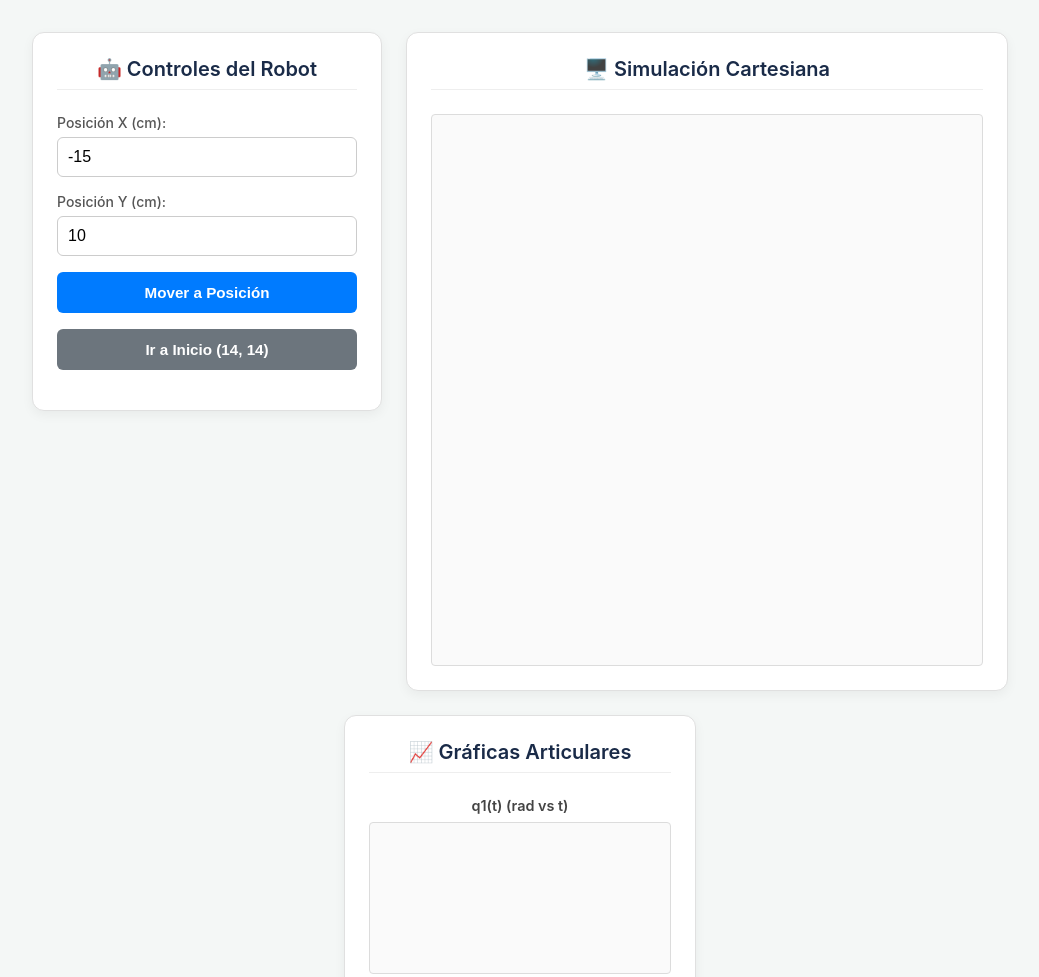
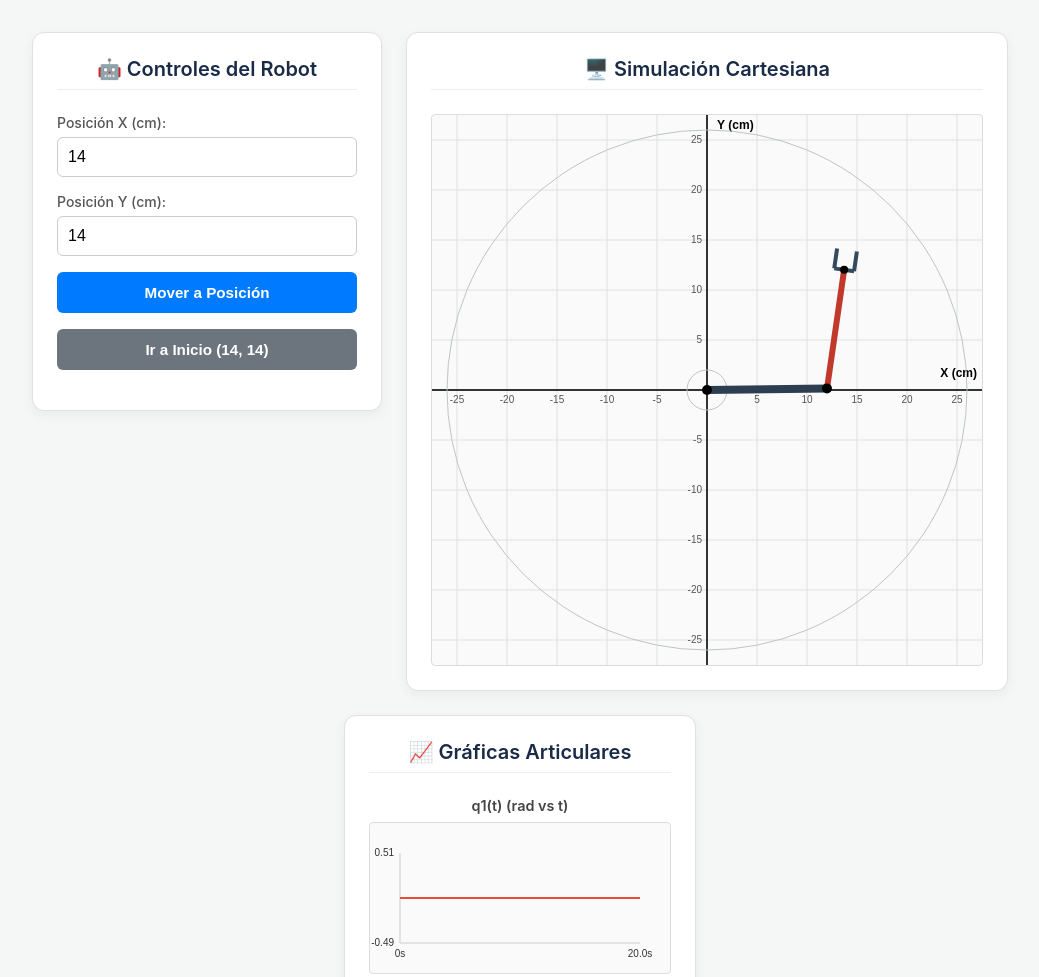
Before and after one commit to Frankx016/Robot-DGDL, a plain HTML site: page index.html in a window 1280 px wide. Shown: the top 977 px of the page, without its empty margins (120-1159 px from the left). Drawn offline with Linux system fonts and the light colour scheme.

Commit message:
Update index.html

```diff
--- a/index.html
+++ b/index.html
@@ -5,7 +5,7 @@
     <title>Simulador Robot 2 GDL - Estilo Mejorado</title>
     <style>
         /* =================================================================== */
-        /* ESTILOS CSS                                          */
+        /*  ESTILOS CSS                                                        */
         /* =================================================================== */
 
         /* --- Fuentes Globales y Fondo --- */
@@ -170,22 +170,19 @@
             const d = Math.sqrt(x * x + y * y);
             return d >= this.R_min && d <= this.R_max;
         }
-
         inverseKinematics(x, y) {
             if (!this.isInWorkspace(x, y)) return null;
             let cos_q2 = (x * x + y * y - this.L1 * this.L1 - this.L2 * this.L2) / (2 * this.L1 * this.L2);
             cos_q2 = Math.max(-1.0, Math.min(1.0, cos_q2));
-
+            const q2 = Math.acos(cos_q2);
             const q1 = Math.atan2(y, x) - Math.atan2(this.L2 * Math.sin(q2), this.L1 + this.L2 * Math.cos(q2));
             return [q1, q2];
         }
-
         _calculatePolyCoeffs(p_i, p_f) {
             if (this.T <= 0) return [p_i, 0, 0, 0, 0, 0];
             const d = p_f - p_i;
             return [p_i, 0, 0, (10 * d) / this.T**3, -(15 * d) / this.T**4, (6 * d) / this.T**5];
         }
-
         generateTrajectory(xf, yf, num_points = 100) {
             if (!this.isInWorkspace(xf, yf)) return null;
             const coeffs_x = this._calculatePolyCoeffs(this.xi, xf);
@@ -228,7 +225,7 @@
 
         const L1_ROBOT = 12.0, L2_ROBOT = 12.0, L_PINZA = 2.0;
         const POS_INICIAL_X = 14.0, POS_INICIAL_Y = 14.0;
-              let calculator = new RobotTrajectoryCalculator(L1_ROBOT, L2_ROBOT, L_PINZA, 0, 20, POS_INICIAL_X, POS_INICIAL_Y);
+        let calculator = new RobotTrajectoryCalculator(L1_ROBOT, L2_ROBOT, L_PINZA, 0, 20, POS_INICIAL_X, POS_INICIAL_Y);
         let currentAngles = calculator.inverseKinematics(POS_INICIAL_X, POS_INICIAL_Y);
 
         function toCanvasCoords(cartesian) {
```
